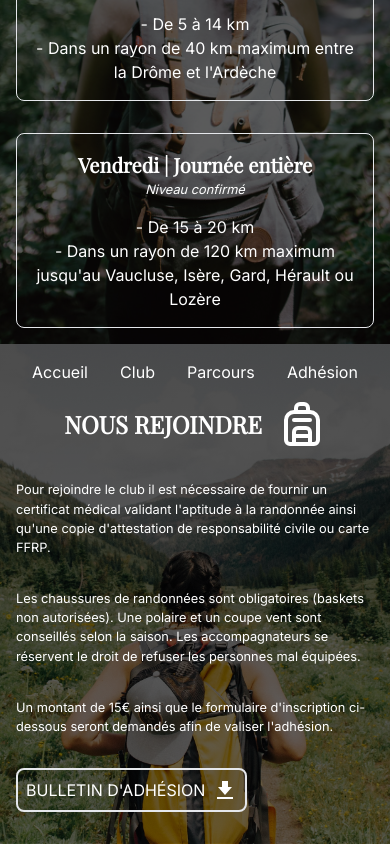
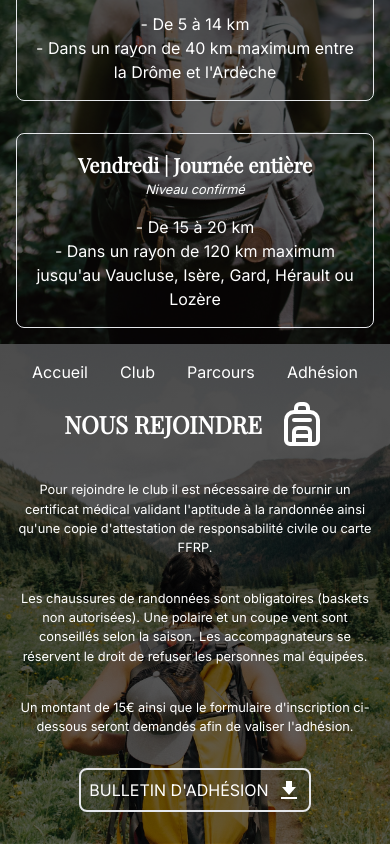
Before and after one commit to SebastienLaurentt/Galopins, a React (Vite) app: page / in a window 390 px wide. Shown: the part 1712-2556 px from the top of the page. Built offline with nearby package versions, Linux system fonts and the light colour scheme.

Commit message:
small changes on rejoindre display

```diff
--- a/src/sections/Rejoindre.tsx
+++ b/src/sections/Rejoindre.tsx
@@ -21,7 +21,7 @@ function Rejoindre() {
                 <SectionHeader sectionTitle='NOUS REJOINDRE'>
                     <LuBackpack className="sectionHeaderIcon"/>
                 </SectionHeader>
-                <div className='md:text-left md:px-8 xl:px-12 mb-4 md:mb-16 flex flex-col items-start'>
+                <div className='text-center md:text-left  md:px-8 xl:px-12 mb-4 md:mb-16 flex flex-col items-center md:items-start'>
                     <p className='mb-8'>Pour rejoindre le club il est nécessaire de fournir un certificat médical validant l'aptitude à la randonnée ainsi qu'une copie d'attestation de responsabilité civile ou carte FFRP.
                     </p>
                     <p className='mb-8'>Les chaussures de randonnées sont obligatoires (baskets non autorisées). Une polaire et un coupe vent sont conseillés selon la saison. Les accompagnateurs se réservent le droit de refuser les personnes mal équipées.</p>
```
